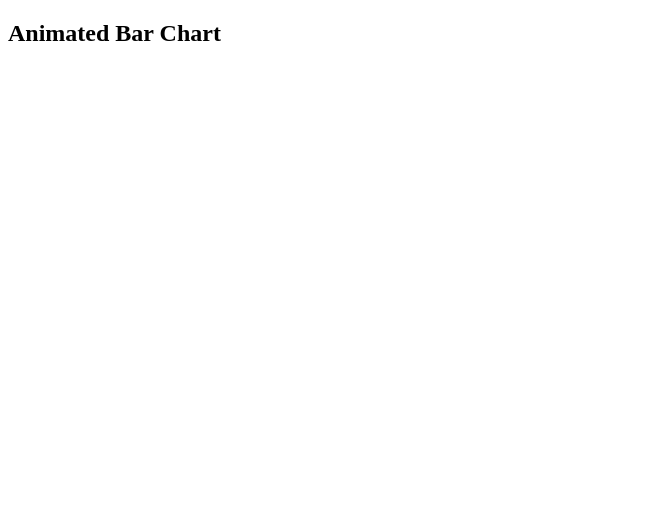
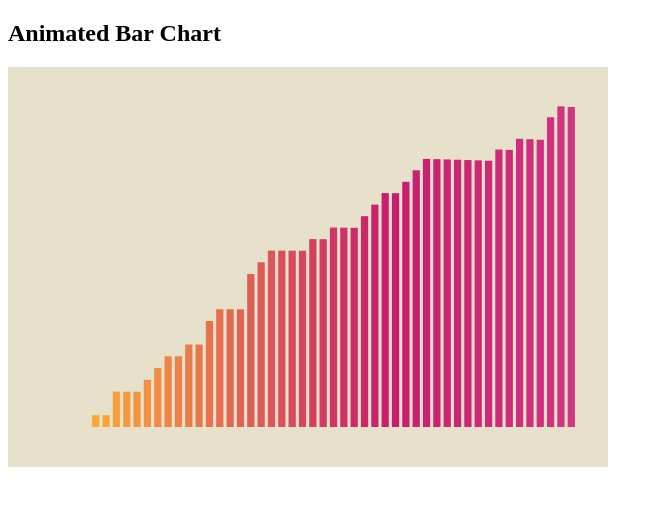
Before and after one commit to wanharsaniya/Narrativeviz, a plain HTML site: page index.html in a window 1280 px wide. Shown: the whole page, without its empty margins (0-663 px from the left). Drawn offline with nearby package versions, Linux system fonts and the light colour scheme.

Commit message:
Update index.html

```diff
--- a/index.html
+++ b/index.html
@@ -1,6 +1,7 @@
 <!DOCTYPE html>
 <html>
 <head>
+      <script src="http://d3js.org/d3.v3.min.js"></script>
       <script type="text/javascript" src="d3.min.js"></script>
 </head>
 <body>
```
